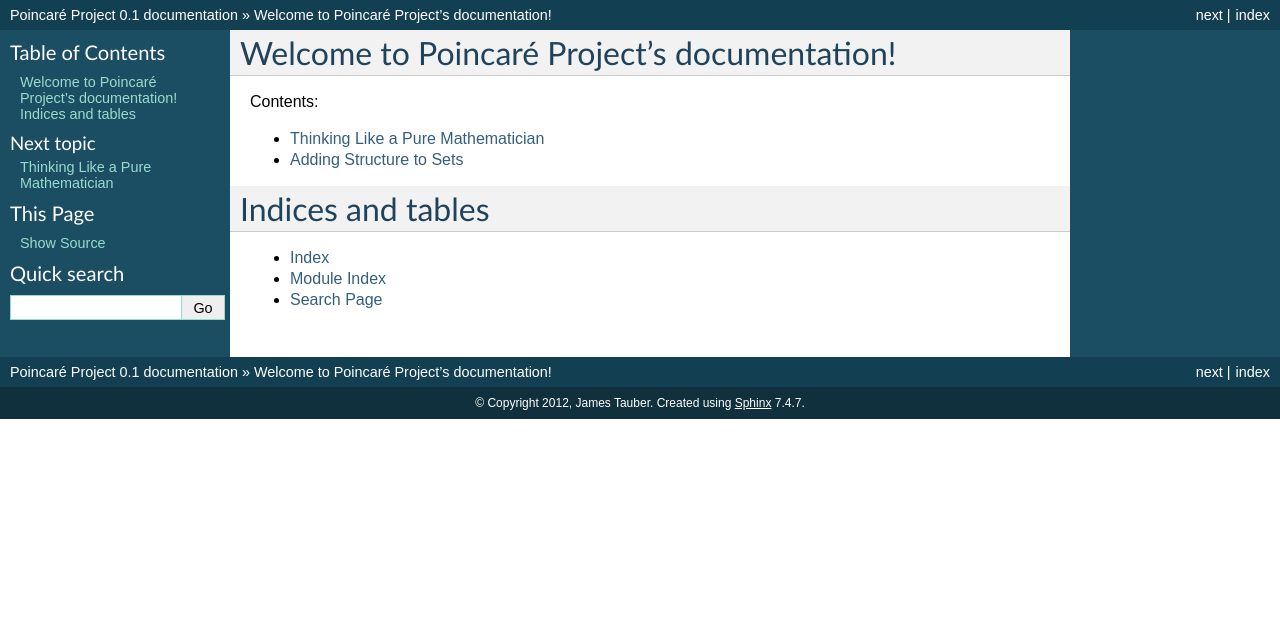
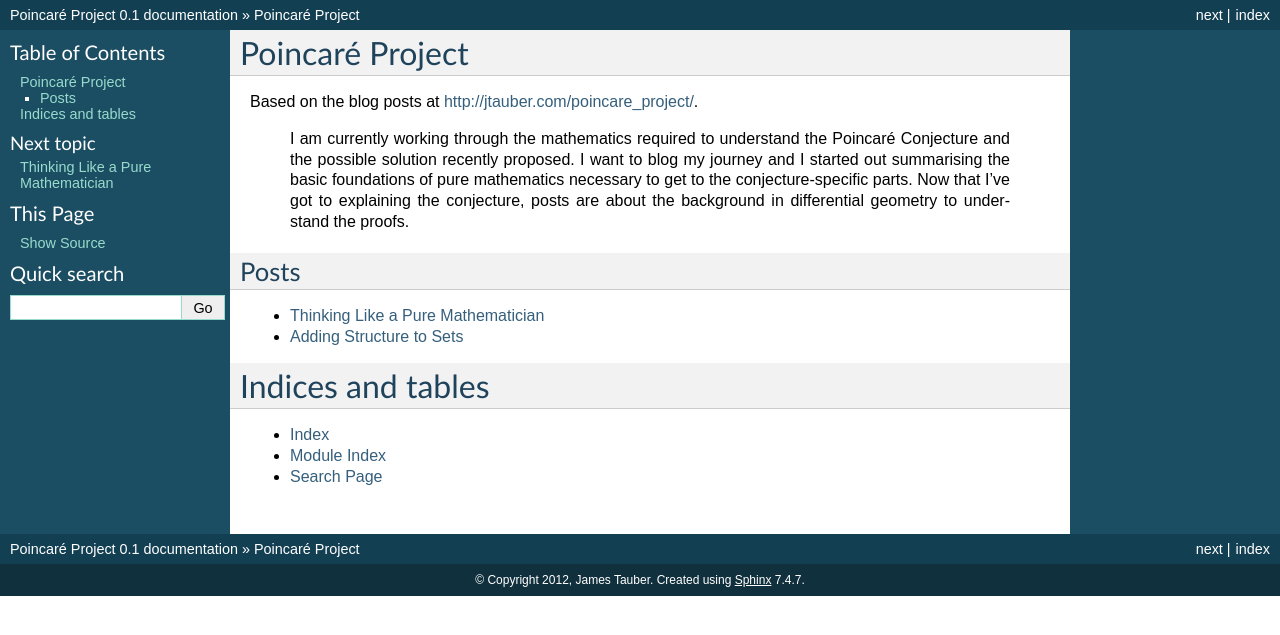
Before and after one commit to journeymanofsome/poincare_project, a Sphinx documentation site: the page built from source/index.rst, in a window 1280 px wide. Shown: the top 635 px of the page. Built offline with Sphinx 7.4.7, drawn with Linux system fonts in a browser that asks for light colours; formulas are drawn with MathJax 3.

Commit message:
tweaked index content and added original description of the project

```diff
--- a/source/index.rst
+++ b/source/index.rst
@@ -1,7 +1,12 @@
-Welcome to Poincaré Project's documentation!
-============================================
+Poincaré Project
+================
 
-Contents:
+Based on the blog posts at http://jtauber.com/poincare_project/.
+
+    I am currently working through the mathematics required to understand the Poincaré Conjecture and the possible solution recently proposed. I want to blog my journey and I started out summarising the basic foundations of pure mathematics necessary to get to the conjecture-specific parts. Now that I've got to explaining the conjecture, posts are about the background in differential geometry to understand the proofs.
+
+Posts
+-----
 
 .. toctree::
    	:maxdepth: 2
```
